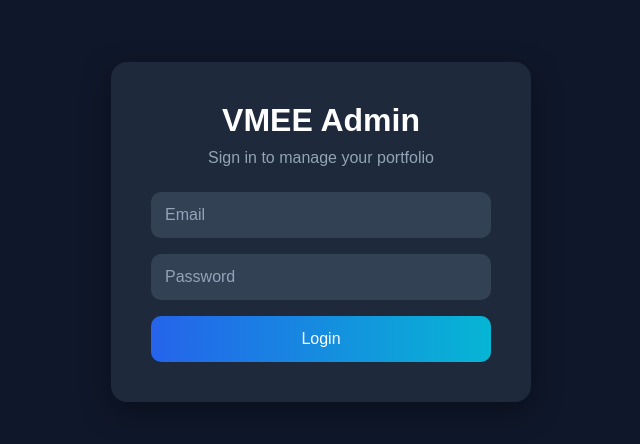
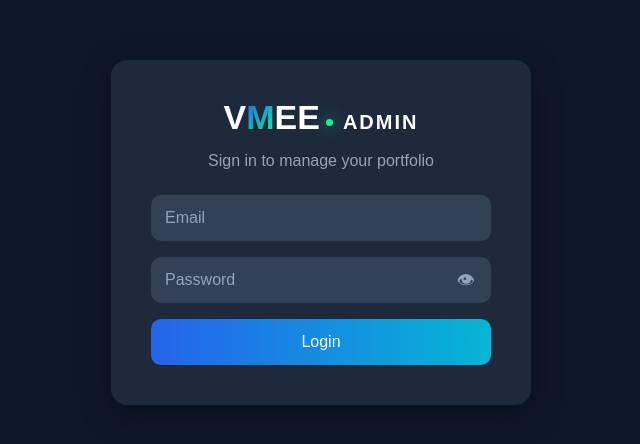
Before and after one commit to studiovmee-eng/vmee-portfolio, a website with bundled scripts: page admin/index.html in a window 1280 px wide. Shown: the part 168-612 px from the top of the page, without its empty margins (319-959 px from the left). Built offline with nearby package versions, Linux system fonts and the light colour scheme.

Commit message:
Update admin login UI

```diff
--- a/admin/css/login.css
+++ b/admin/css/login.css
@@ -48,7 +48,7 @@ body{
     color:#94a3b8;
 }
 
-.login-box button{
+.login-box button[type="submit"]{
     width:100%;
     padding:14px;
     border:none;
@@ -63,3 +63,73 @@ body{
 .login-box button:hover{
     opacity:.9;
 }
+.admin-brand{
+    display:flex;
+    justify-content:center;
+    align-items:baseline;
+    gap:10px;
+    margin-bottom:18px;
+}
+
+.logo{
+    display:flex;
+    align-items:center;
+    font-size:34px;
+    font-weight:800;
+    color:#fff;
+    line-height:1;
+}
+
+.logo-gradient{
+    background:linear-gradient(135deg,#2563eb,#14f195);
+    -webkit-background-clip:text;
+    background-clip:text;
+    color:transparent;
+}
+
+.logo::after{
+    content:"";
+    width:7px;
+    height:7px;
+    margin:12px 0 0 6px;
+    border-radius:50%;
+    background:#14f195;
+    box-shadow:0 0 15px rgba(20,241,149,.8);
+}
+
+.admin-text{
+    font-size:20px;
+    font-weight:700;
+    color:#fff;
+    letter-spacing:2px;
+}
+
+.password-box{
+    position:relative;
+    margin-bottom:16px;
+}
+
+.password-box input{
+    margin-bottom:0;
+    padding-right:55px;
+}
+
+.toggle-password{
+    position:absolute;
+    top:50%;
+    right:16px;
+    transform:translateY(-50%);
+    width:auto !important;
+    height:auto;
+    padding:0;
+    margin:0;
+    background:transparent !important;
+    border:none;
+    color:#94a3b8;
+    cursor:pointer;
+    font-size:18px;
+    line-height:1;
+    display:flex;
+    align-items:center;
+    justify-content:center;
+}
--- a/admin/index.html
+++ b/admin/index.html
@@ -15,7 +15,20 @@
 
 <div class="login-box">
 
-<h1>VMEE Admin</h1>
+<div class="admin-brand">
+
+    <div class="logo">
+
+        <span>V</span>
+        <span class="logo-gradient">M</span>
+        <span>E</span>
+        <span>E</span>
+
+    </div>
+
+    <span class="admin-text">ADMIN</span>
+
+</div>
 
 <p>Sign in to manage your portfolio</p>
 
@@ -27,16 +40,27 @@ id="email"
 placeholder="Email"
 required>
 
+<div class="password-box">
+
 <input
 type="password"
 id="password"
 placeholder="Password"
 required>
 
-<button>
+<button
+type="button"
+id="togglePassword"
+class="toggle-password">
 
-Login
+👁
 
+</button>
+
+</div>
+
+<button type="submit">
+    Login
 </button>
 
 </form>
--- a/admin/js/app.js
+++ b/admin/js/app.js
@@ -26,3 +26,21 @@ if (form) {
     });
 
 }
+const togglePassword = document.getElementById("togglePassword");
+const passwordInput = document.getElementById("password");
+
+togglePassword?.addEventListener("click", () => {
+
+    if(passwordInput.type === "password"){
+
+        passwordInput.type = "text";
+        togglePassword.textContent = "🙈";
+
+    }else{
+
+        passwordInput.type = "password";
+        togglePassword.textContent = "👁";
+
+    }
+
+});
```
